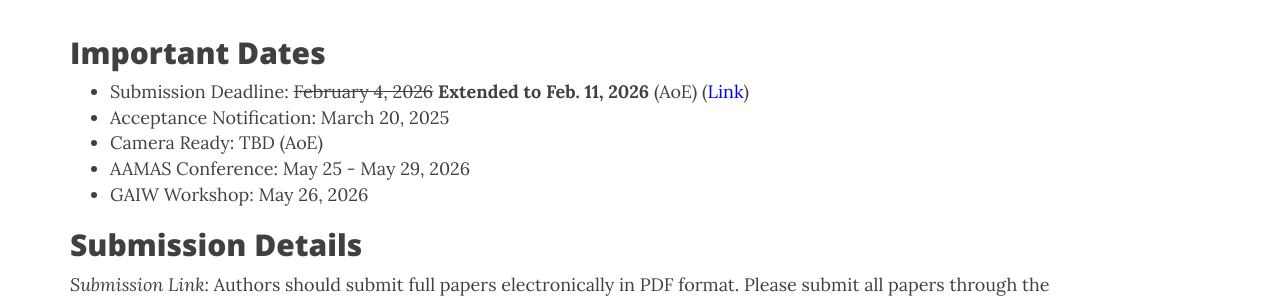
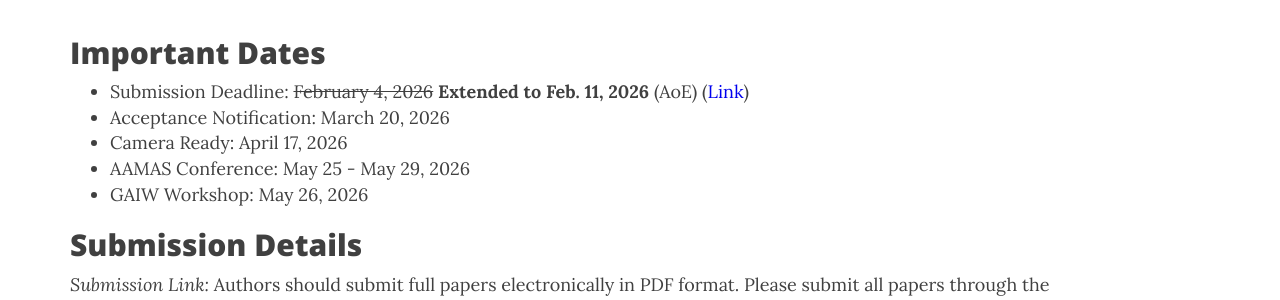
Before and after one commit to gtep-workshops/gaiw2026, a Jekyll site: the page built from submission.md, in a window 1280 px wide and 900 px high. Shown: the part 199-499 px from the top of the window. Built offline with Jekyll 4.4.1, drawn with Linux system fonts in a browser that asks for light colours; nearby versions of some CDN libraries.

Commit message:
Camera Ready Date

```diff
--- a/submission.md
+++ b/submission.md
@@ -6,8 +6,8 @@ published: true
 
 ## Important Dates
 * Submission Deadline: ~~February 4, 2026~~ **Extended to Feb. 11, 2026** (AoE) ([Link](https://openreview.net/group?id=ifaamas.org/AAMAS/2026/Workshop/GAIW))
-* Acceptance Notification: March 20, 2025
-* Camera Ready: TBD (AoE)
+* Acceptance Notification: March 20, 2026
+* Camera Ready: April 17, 2026
 * AAMAS Conference: May 25 - May 29, 2026
 * GAIW Workshop: May 26, 2026
 
```
